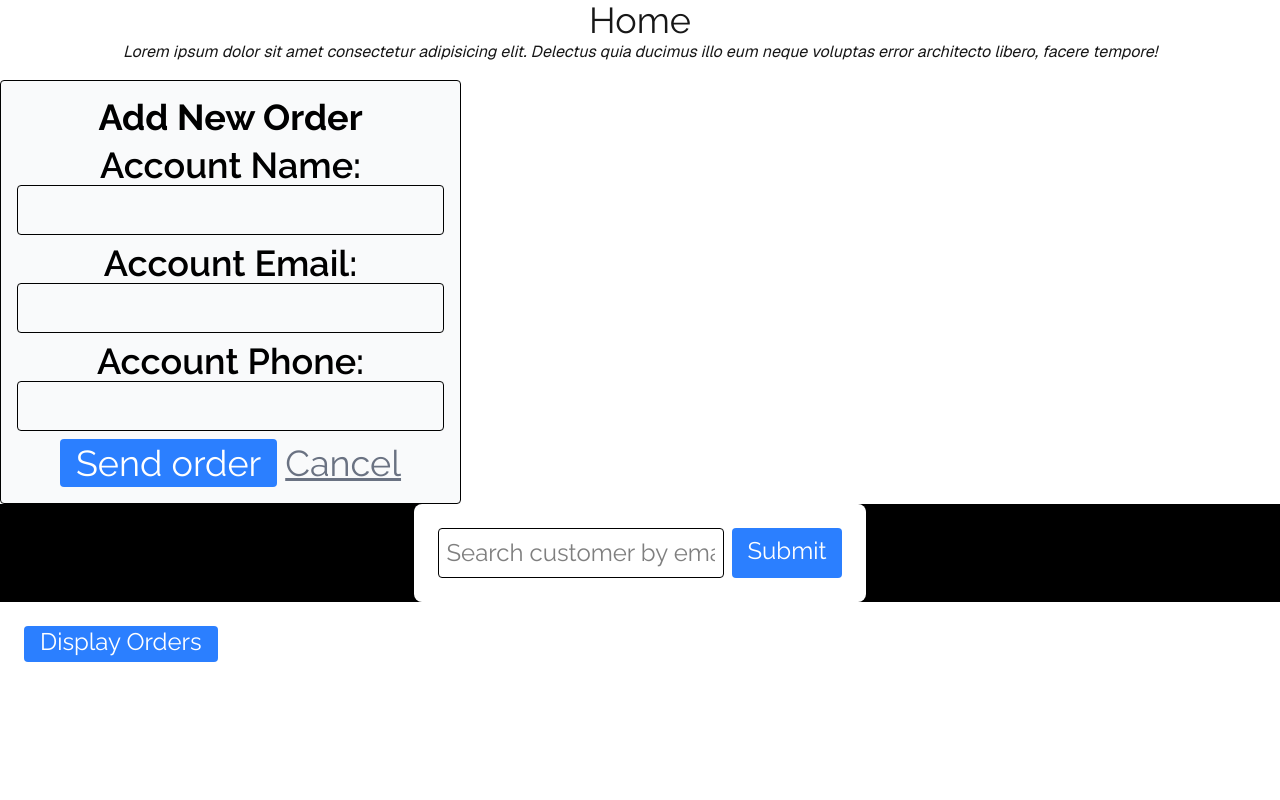
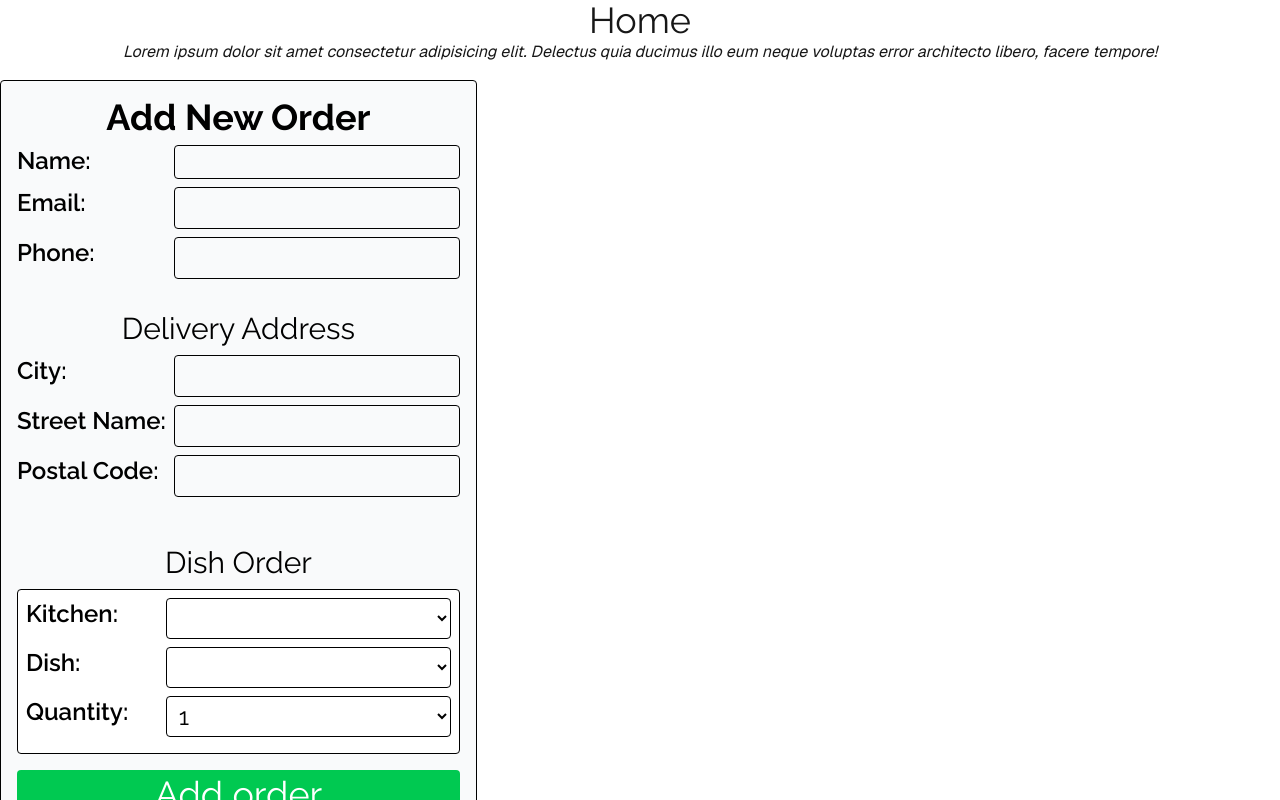
Before and after one commit to pfleege/huuva-order-form-demo, a Next.js app: page / in a window 1280 px wide. Shown: the top 800 px of the page. Built offline with nearby package versions, Linux system fonts and the light colour scheme.

Commit message:
MOD database structure for improved data handling
- Add multi-column uniqueness to accounts table and delivery_addresses
to prevent duplicate entries.

```diff
--- a/src/app/api/add-order/route.ts
+++ b/src/app/api/add-order/route.ts
@@ -3,23 +3,100 @@ import { NextResponse } from "next/server";
 
 export async function POST(req: Request) {
   try {
-    const { account_name, account_email, account_phone } = await req.json();
-    console.log(
-      `order_id: ${account_name}, order_status_id: ${account_email} account_phone: ${account_phone}`
-    );
+    const {
+      account_name,
+      account_email,
+      account_phone,
+      city,
+      street,
+      postal_code,
+      dishes,
+    } = await req.json();
+
+    console.log(`Received ${dishes.length} dishes in order`);
+
     const sql = neon(process.env.DATABASE_URL!);
 
-    await sql`
+    // Add Account (if it doesn't exist)
+    // If it does exist, return the existing account_id
+    const account = await sql`
       INSERT INTO accounts (account_name, account_email, account_phone)
       VALUES (${account_name}, ${account_email}, ${account_phone})
+      -- Return existing account if it already exists
+      ON CONFLICT (account_name, account_email, account_phone)
+      DO UPDATE SET
+        account_name = EXCLUDED.account_name
+      RETURNING account_id;
     `;
+
+    // Add Pick-Up Address (if it doesn't exist)
+    // If it does exist, return the existing address_id
+    const address = await sql`
+      INSERT INTO delivery_addresses (city, street, postal_code)
+      VALUES (${city}, ${street}, ${postal_code})
+      -- Return existing address if it already exists
+      ON CONFLICT (city, street, postal_code)
+      DO UPDATE SET
+        city = EXCLUDED.city
+      RETURNING address_id;
+    `;
+
+    // Add Order
+    const order = await sql`
+      INSERT INTO orders (
+        order_created,
+        order_channel_id,
+        account_id,
+        address_id,
+        pickup_time
+      ) VALUES (
+        NOW(),
+        1,
+        ${account[0].account_id},
+        ${address[0].address_id},
+        NOW() + INTERVAL '2 hours'
+      )
+      RETURNING order_id;
+    `;
+
+    // Add All Dishes
+    for (const dish of dishes) {
+      await sql`
+            INSERT INTO order_items (
+            order_id,
+            brand_id,
+            item_id,
+            item_qty,
+            order_item_status_id
+            ) VALUES (
+            ${order[0].order_id},
+            (SELECT brand_id FROM brands WHERE brand_name = ${dish.brand_name}),
+            (SELECT item_id FROM items WHERE item_name = ${dish.item_name}),
+            ${dish.item_qty},
+            1
+            )
+        `;
+    }
+
+    // Add All Dishes
+    await sql`
+        INSERT INTO order_status_history (
+          order_status_id,
+          order_id,
+          status_update
+        ) VALUES (
+            1,
+          ${order[0].order_id},
+          NOW()
+        )
+          RETURNING history_id;
+      `;
 
     return NextResponse.json({ success: true });
   } catch (error) {
-    console.log(`Error: ${error}`);
-
+    console.error(`Error: ${error}`);
     return NextResponse.json(
-      { error: "Failed to update order status" },
+      { error: "Failed to process order" },
       { status: 500 }
     );
   }
--- a/src/app/api/orders/route.ts
+++ b/src/app/api/orders/route.ts
@@ -10,11 +10,11 @@ export async function GET() {
     const sql = neon(process.env.DATABASE_URL!);
     // Exclude delivered orders (order_status_id = 4)
     const result = await sql`
-        SELECT * FROM order_set orse INNER JOIN (
+        SELECT * FROM orders ord INNER JOIN (
         SELECT DISTINCT ON (order_id) *
         FROM order_status_history
         ORDER BY order_id, status_update DESC
-      ) AS osth ON orse.order_id = osth.order_id WHERE osth.order_status_id <> 4`;
+      ) AS osth ON ord.order_id = osth.order_id WHERE osth.order_status_id <> 4`;
     // Verify via console.log that result is logged as an array
     console.log("API orders:", result);
     return NextResponse.json(result || []);
--- a/src/app/lib/definitions.ts
+++ b/src/app/lib/definitions.ts
@@ -25,11 +25,11 @@ export type deliveryAddressType = {
 };
 
 export type orderChannelType = {
-  order_channel_id: number;
+  order_channel_id: number; // Manually set in the database
   order_channel: string;
 };
 
-export type orderSetType = {
+export type ordersType = {
   order_created: string;
   order_channel_id: number;
   account_id: number;
@@ -37,26 +37,27 @@ export type orderSetType = {
   pickup_time: string;
 };
 
-export type ordersType = {
-  order_id: number;
-  brand_id: number;
+export type brandsType = {
+  brand_id: number; // Manually set in the database
+  brand_name: string;
 };
 
 export type orderItemsType = {
-  brand_name: string;
+  order_item_status_id: number;
+  order_id: number;
+  brand_id: number;
   item_id: number;
   item_qty: number;
-  order_item_status_id: number;
 };
 
 export type itemsType = {
-  item_id: number;
+  item_id: number; // Manually set in the database
   item_name: string;
   item_plu: string;
 };
 
 export type orderStatusType = {
-  order_status_id: number;
+  order_status_id: number; // Manually set in the database
   order_status: string;
 };
 
@@ -85,10 +86,20 @@ export interface OrderFormProps {
   };
 }
 
+export interface DishOrder {
+  brand_name: string;
+  item_name: string;
+  item_qty: number;
+}
+
 export interface AddOrderProps {
   orderData?: {
     account_name: string;
     account_email: string;
     account_phone: string;
+    city: string;
+    street: string;
+    postal_code: string;
+    dishes: DishOrder[]; // Add array of DishOrder objects
   };
 }
--- a/src/app/lib/demoData.ts
+++ b/src/app/lib/demoData.ts
@@ -2,9 +2,9 @@ import {
   accountType,
   deliveryAddressType,
   orderChannelType,
-  orderSetType,
   ordersType,
   orderItemsType,
+  brandsType,
   itemsType,
   orderStatusType,
   orderStatusHistoryType,
@@ -85,7 +85,7 @@ export const order_status: orderStatusType[] = [
   },
 ];
 
-export const order_set: orderSetType[] = [
+export const orders: ordersType[] = [
   // order_id is auto-incremented
   {
     order_created: "2025-01-22T20:00:00Z",
@@ -110,51 +110,47 @@ export const order_set: orderSetType[] = [
   },
 ];
 
-export const orders: ordersType[] = [
-  // order_id is auto-incremented
+export const order_items: orderItemsType[] = [
+  // brand_id is auto-incremented
   {
     order_id: 1,
     brand_id: 2,
-  },
-  {
-    order_id: 2,
-    brand_id: 2,
-  },
-  {
-    order_id: 2,
-    brand_id: 3,
-  },
-
-  {
-    order_id: 3,
-    brand_id: 3,
-  },
-];
-
-export const order_items: orderItemsType[] = [
-  // brand_id is auto-incremented
-  {
-    brand_name: "Brand_1",
     item_id: 3,
     item_qty: 4,
     order_item_status_id: 1,
   },
   {
-    brand_name: "Brand_2",
+    order_id: 2,
+    brand_id: 1,
     item_id: 2,
     item_qty: 2,
     order_item_status_id: 2,
   },
   {
-    brand_name: "Brand_3",
+    order_id: 3,
+    brand_id: 3,
     item_id: 1,
     item_qty: 5,
     order_item_status_id: 1,
   },
 ];
 
+export const brands: brandsType[] = [
+  {
+    brand_id: 1,
+    brand_name: "Brand_1",
+  },
+  {
+    brand_id: 2,
+    brand_name: "Brand_2",
+  },
+  {
+    brand_id: 3,
+    brand_name: "Brand_3",
+  },
+];
+
 export const items: itemsType[] = [
-  // brand_id is auto-incremented
   {
     item_id: 3,
     item_name: "Item_3",
--- a/src/components/NewOrder.tsx
+++ b/src/components/NewOrder.tsx
@@ -7,7 +7,10 @@ const initialOrderData = {
   account_name: "",
   account_email: "",
   account_phone: "",
-  // Add other fields as needed
+  city: "",
+  street: "",
+  postal_code: "",
+  dishes: [{ brand_name: "", item_name: "", item_qty: 1 }],
 };
 
 const NewOrder = () => {
@@ -15,13 +18,63 @@ const NewOrder = () => {
   const [orderData, setOrderData] =
     useState<AddOrderProps["orderData"]>(initialOrderData);
 
-  // Generic handler for all inputs
+  // Generic handler for all input fields
   const handleChange = (evt: React.ChangeEvent<HTMLInputElement>) => {
     const { name, value } = evt.target;
     setOrderData((prev) => ({
       ...prev!,
       [name]: value || "",
     }));
+  };
+
+  //   const handleDropDown = (
+  //     evt: React.ChangeEvent<HTMLInputElement | HTMLSelectElement>
+  //   ) => {
+  //     const { name, value } = evt.target;
+  //     setOrderData((prev) => ({
+  //       ...prev!,
+  //       [name]: value || "",
+  //     }));
+  //   };
+
+  // Handle changes for dish fields
+  const handleDishChange = (
+    idx: number,
+    evt: React.ChangeEvent<HTMLInputElement | HTMLSelectElement>
+  ) => {
+    const { name, value } = evt.target;
+    setOrderData((prev) => {
+      const newDishes = [...(prev?.dishes || [])];
+      newDishes[idx] = {
+        ...newDishes[idx],
+        [name]: name === "item_qty" ? Number(value) : value,
+      };
+      return {
+        ...prev!,
+        dishes: newDishes,
+      };
+    });
+  };
+  // Add a new empty dish order
+  const addDishOrder = () => {
+    setOrderData((prev) => ({
+      ...prev!,
+      dishes: [
+        ...(prev?.dishes || []),
+        { brand_name: "", item_name: "", item_qty: 1 },
+      ],
+    }));
+  };
+  // Remove a dish order
+  const removeDishOrder = (idx: number) => {
+    setOrderData((prev) => {
+      const newDishes = [...(prev?.dishes || [])];
+      newDishes.splice(idx, 1);
+      return {
+        ...prev!,
+        dishes: newDishes,
+      };
+    });
   };
 
   return (
@@ -32,6 +85,7 @@ const NewOrder = () => {
           onSubmit={async (evt) => {
             evt.preventDefault();
             setLoading(true);
+            console.log("Submitting order data:", JSON.stringify(orderData));
             try {
               const response = await fetch("/api/add-order", {
                 method: "POST",
@@ -48,17 +102,17 @@ const NewOrder = () => {
             setLoading(false);
           }}
         >
-          <div className="mb-2">
-            <label className="block font-semibold">Account Name:</label>
+          <div className="flex mb-2 text-2xl justify-between">
+            <label className="font-semibold pr-2">Name:</label>
             <input
-              className="border px-2 py-1 rounded"
+              className="border px-2 rounded"
               name="account_name"
               value={orderData?.account_name || ""}
               onChange={handleChange}
             />
           </div>
-          <div className="mb-2">
-            <label className="block font-semibold">Account Email:</label>
+          <div className="flex mb-2 text-2xl justify-between">
+            <label className="font-semibold pr-2">Email:</label>
             <input
               className="border px-2 py-1 rounded"
               name="account_email"
@@ -66,8 +120,8 @@ const NewOrder = () => {
               onChange={handleChange}
             />
           </div>
-          <div className="mb-2">
-            <label className="block font-semibold">Account Phone:</label>
+          <div className="flex mb-2 text-2xl justify-between">
+            <label className="font-semibold pr-2">Phone:</label>
             <input
               className="border px-2 py-1 rounded"
               name="account_phone"
@@ -75,7 +129,112 @@ const NewOrder = () => {
               onChange={handleChange}
             />
           </div>
-          {/* Add other relevant order fields here */}
+
+          <div className="flex flex-col mt-6 mb-3">
+            <h3 className="text-3xl py-2">Delivery Address</h3>
+            <div className="flex flex-col mb-2 text-2xl">
+              <div className="flex mb-2 text-2xl justify-between">
+                <label className="font-semibold pr-2">City:</label>
+                <input
+                  className="border px-2 py-1 rounded"
+                  name="city"
+                  value={orderData?.city || ""}
+                  onChange={handleChange}
+                />
+              </div>
+              <div className="flex mb-2 text-2xl justify-between">
+                <label className="font-semibold pr-2">Street Name:</label>
+                <input
+                  className="border px-2 py-1 rounded"
+                  name="street"
+                  value={orderData?.street || ""}
+                  onChange={handleChange}
+                />
+              </div>
+              <div className="flex mb-2 text-2xl justify-between">
+                <label className="font-semibold pr-2">Postal Code:</label>
+                <input
+                  className="border px-2 py-1 rounded"
+                  name="postal_code"
+                  value={orderData?.postal_code || ""}
+                  onChange={handleChange}
+                />
+              </div>
+            </div>
+          </div>
+
+          <div className="flex flex-col mt-6 mb-3">
+            <h3 className="text-3xl py-2">Dish Order</h3>
+            {orderData?.dishes?.map((dish, idx) => (
+              <div
+                key={idx}
+                className="flex flex-col mb-4 border p-2 rounded bg-white"
+              >
+                <div className="flex mb-2 text-2xl justify-between">
+                  <label className="font-semibold pr-2">Kitchen:</label>
+                  <select
+                    name="brand_name"
+                    value={dish.brand_name}
+                    className="border-[1px] w-[285px] px-2 py-1 rounded"
+                    onChange={(e) => handleDishChange(idx, e)}
+                  >
+                    <option value=""></option>
+                    <option value="Brand_1">Brand_1</option>
+                    <option value="Brand_2">Brand_2</option>
+                    <option value="Brand_3">Brand_3</option>
+                    <option value="Brand_4">Brand_4</option>
+                  </select>
+                </div>
+                <div className="flex mb-2 text-2xl justify-between">
+                  <label className="font-semibold pr-2">Dish:</label>
+                  <select
+                    name="item_name"
+                    value={dish.item_name}
+                    className="border-[1px] w-[285px] px-2 py-1 rounded"
+                    onChange={(e) => handleDishChange(idx, e)}
+                  >
+                    <option value=""></option>
+                    <option value="Item_1">Item_1</option>
+                    <option value="Item_2">Item_2</option>
+                    <option value="Item_3">Item_3</option>
+                    <option value="Item_4">Item_4</option>
+                  </select>
+                </div>
+                <div className="flex mb-2 text-2xl justify-between">
+                  <label className="font-semibold pr-2">Quantity:</label>
+                  <select
+                    name="item_qty"
+                    value={dish.item_qty}
+                    className="border-[1px] w-[285px] px-2 py-1 rounded"
+                    onChange={(e) => handleDishChange(idx, e)}
+                  >
+                    <option value="1">1</option>
+                    <option value="2">2</option>
+                    <option value="3">3</option>
+                    <option value="4">4</option>
+                    <option value="5">5</option>
+                  </select>
+                </div>
+                {orderData.dishes.length > 1 && (
+                  <button
+                    type="button"
+                    className="text-red-500 underline mt-2"
+                    onClick={() => removeDishOrder(idx)}
+                  >
+                    Remove
+                  </button>
+                )}
+              </div>
+            ))}
+            <button
+              type="button"
+              className="bg-green-500 text-white px-4 py-1 rounded mb-4"
+              onClick={addDishOrder}
+            >
+              Add order
+            </button>
+          </div>
+          {/* ... submit/cancel buttons ... */}
           <button
             type="submit"
             className="bg-blue-500 text-white px-4 py-1 rounded"
```
Also changed, not shown: src/app/api/load-data/route.ts (+50 -38 lines), public/databaseStructure.jpg.
